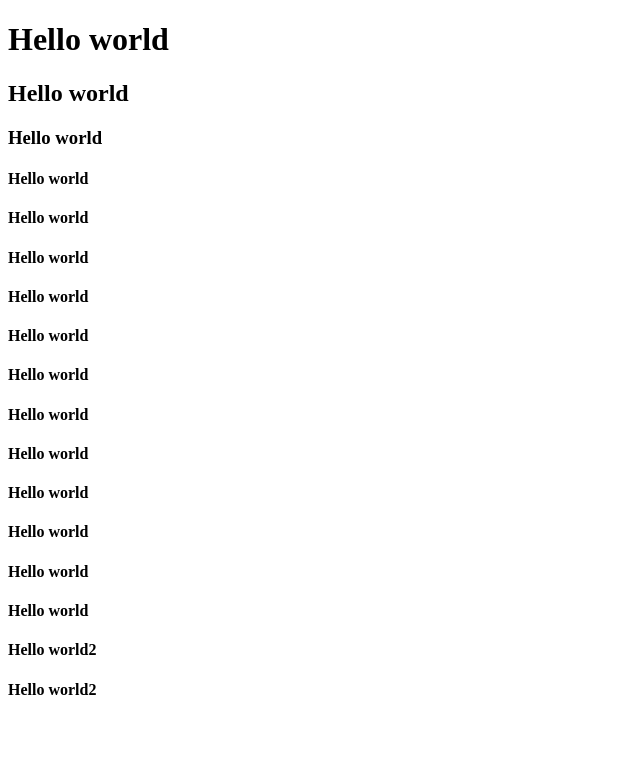
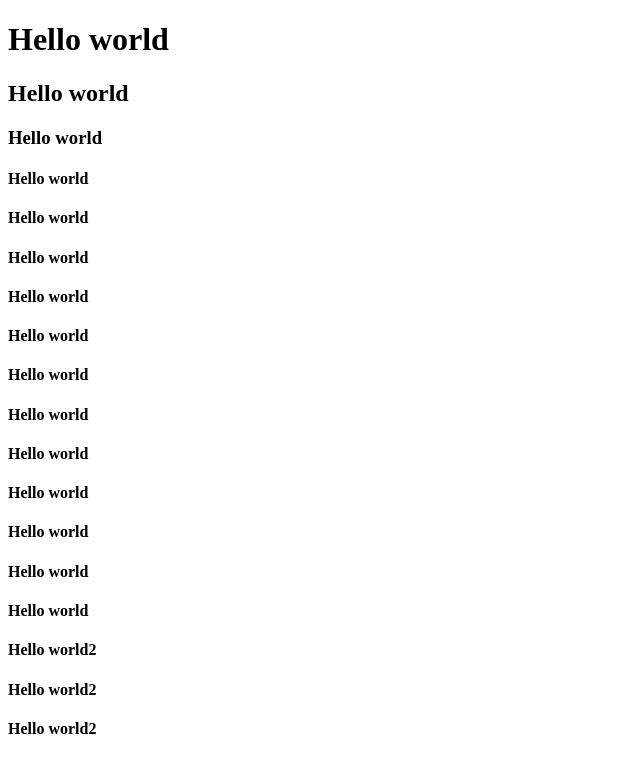
Before and after one commit to pramu-k/git-rebase-practice-app, an Angular app: page / in a window 1280 px wide. Shown: the top 772 px of the page, without its empty margins (0-640 px from the left). Built offline with nearby package versions, Linux system fonts and the light colour scheme.

Commit message:
commit 1-3 on main

```diff
--- a/src/app/app.component.html
+++ b/src/app/app.component.html
@@ -15,3 +15,4 @@
 <h4>Hello world</h4>
 <h4>Hello world2</h4>
 <h4>Hello world2</h4>
+<h4>Hello world2</h4>
```
